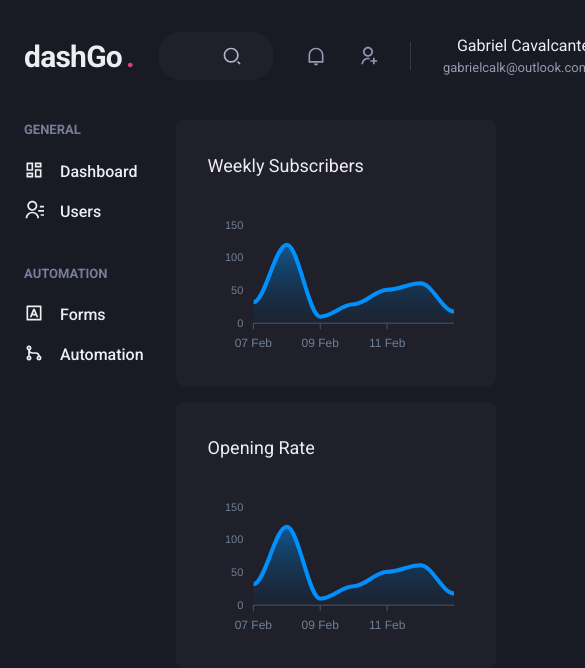
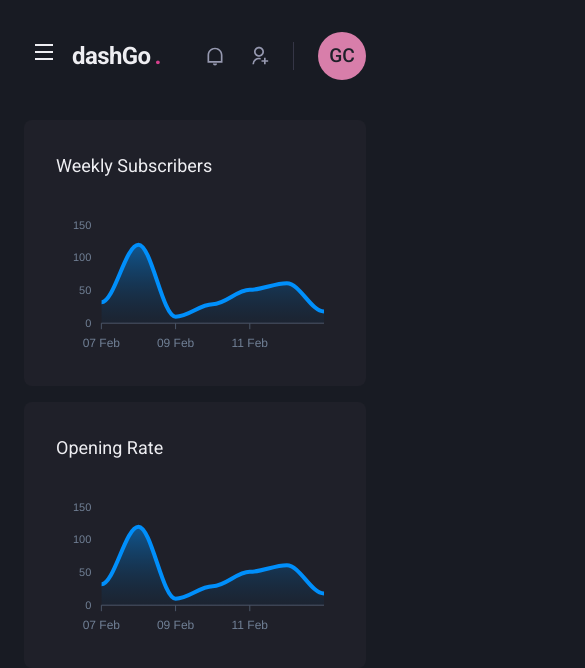
Before and after one commit to gabrielcalk/dashboard_next.js, a Next.js app: page /dashboard in a window 390 px wide. Shown: the top 668 px of the page, 585 px wide, since content can reach past the window. Built offline with nearby package versions, Linux system fonts and the light colour scheme.

Commit message:
added drawer and made the dashboard page responsive

```diff
--- a/src/components/Header/Logo.tsx
+++ b/src/components/Header/Logo.tsx
@@ -2,7 +2,8 @@
 
 export function Logo() {
   return (
-    <Text fontSize="3xl" fontWeight="bold" letterSpacing="tight" w="64">
+    // 2xl for the mobile and 3xl for the rest
+    <Text fontSize={["2xl", "3xl"]} fontWeight="bold" letterSpacing="tight" w="64">
       dashGo
       <Text as="span" ml="1" color="pink.500">
         .
--- a/src/components/Header/NotificationsNav.tsx
+++ b/src/components/Header/NotificationsNav.tsx
@@ -4,9 +4,9 @@
 export function NotificationsNav() {
   return (
     <HStack
-      spacing="8"
-      mx="8"
-      pr="8"
+      spacing={["6", "8"]}
+      mx={["6", "8"]}
+      pr={["6", "8"]}
       py="1"
       color="gray.300"
       borderRightWidth={1}
--- a/src/components/Header/Profile.tsx
+++ b/src/components/Header/Profile.tsx
@@ -1,8 +1,14 @@
 import { Box, Flex, Text, Avatar } from "@chakra-ui/react";
 
-export function Profile() {
+interface ProfileProps {
+  showProfileData?: boolean;
+}
+
+export function Profile({ showProfileData = true }: ProfileProps) {
   return (
     <Flex align="center">
+      {/* if show profile data is true, then return the email and name` */}
+      {showProfileData && (
         <Box mr="4" textAlign="right">
           {/* empty div */}
           <Text>Gabriel Cavalcante</Text>
@@ -10,6 +16,7 @@
             gabrielcalk@outlook.com
           </Text>
         </Box>
+      )}
       <Avatar size="md" name="Gabriel Cavalcante" />
     </Flex>
   );
--- a/src/components/Header/index.tsx
+++ b/src/components/Header/index.tsx
@@ -1,10 +1,21 @@
-import { Flex } from "@chakra-ui/react";
+import { Flex, Icon, IconButton, useBreakpointValue } from "@chakra-ui/react";
+import { RiMenuLine } from "react-icons/ri";
+import { useSideBarDrawer } from "../../contexts/SideBarDrawerContext";
 import { Logo } from "./Logo";
 import { NotificationsNav } from "./NotificationsNav";
 import { Profile } from "./Profile";
 import { Search } from "./Search";
 
 export function Header() {
+  // onOpen is a method that I will call to open the sidebar
+  const { onOpen } = useSideBarDrawer();
+
+  // will return true or false base on the screen width
+  const isWideVersion = useBreakpointValue({
+    base: false,
+    lg: true,
+  });
+
   return (
     <Flex
       as="header"
@@ -16,12 +27,26 @@
       align="center"
       px="6"
     >
+      {!isWideVersion && (
+        // button that is only a icon
+        <IconButton
+          icon={<Icon as={RiMenuLine} />}
+          fontSize="24"
+          variant="unstyled"
+          // What will happen when the user clicked
+          onClick={onOpen}
+          // what the button do
+          aria-label="Open navigation"
+          mr="2"
+        />
+      )}
+
       <Logo />
-      <Search />
+      {isWideVersion && <Search />}
 
       <Flex align="center" ml="auto">
         <NotificationsNav />
-        <Profile />
+        <Profile showProfileData={isWideVersion} />
       </Flex>
     </Flex>
   );
--- /dev/null
+++ b/src/components/Sidebar/SideBarNav.tsx
@@ -0,0 +1,25 @@
+import { Stack } from "@chakra-ui/react";
+import {
+  RiContactsLine,
+  RiDashboardLine,
+  RiGitMergeLine,
+  RiInputMethodLine,
+} from "react-icons/ri";
+import NavLink from "./NavLink";
+import NavSection from "./NavSection";
+
+export function SideBarNav() {
+  return (
+    <Stack spacing="10" align="flex-start">
+      <NavSection title="GENERAL">
+        <NavLink icon={RiDashboardLine}>Dashboard</NavLink>
+        <NavLink icon={RiContactsLine}>Users</NavLink>
+      </NavSection>
+
+      <NavSection title="AUTOMATION">
+        <NavLink icon={RiInputMethodLine}>Forms</NavLink>
+        <NavLink icon={RiGitMergeLine}>Automation</NavLink>
+      </NavSection>
+    </Stack>
+  );
+}
--- a/src/components/Sidebar/index.tsx
+++ b/src/components/Sidebar/index.tsx
@@ -1,27 +1,49 @@
-import { Box, Stack, Text, Link, Icon } from "@chakra-ui/react";
 import {
-  RiContactsLine,
-  RiDashboardLine,
-  RiGitMergeLine,
-  RiInputMethodLine,
-} from "react-icons/ri";
-import NavLink from "./NavLink";
-import NavSection from "./NavSection";
+  Box,
+  Drawer,
+  DrawerBody,
+  DrawerCloseButton,
+  DrawerContent,
+  DrawerHeader,
+  DrawerOverlay,
+  useBreakpointValue,
+} from "@chakra-ui/react";
+import { useSideBarDrawer } from "../../contexts/SideBarDrawerContext";
+import { SideBarNav } from "./SideBarNav";
 
 export function SideBard() {
+  // method that check if the side bar is open and the method to clode the sidebar
+  const { isOpen, onClose } = useSideBarDrawer();
+
+  const isDrawerSideBar = useBreakpointValue({
+    // return true if it is a medium or small screen, but false on other scenarios
+    base: true,
+    lg: false,
+  });
+
+  if (isDrawerSideBar == true) {
+    return (
+      // if isDrawerSideBar is true, then we will define as open and add the menu on the left
+      <Drawer isOpen={isOpen} placement="left" onClose={onClose}>
+        {/* let the screen darker to the drawer get the focus */}
+        <DrawerOverlay>
+          {/* Drawer content */}
+          <DrawerContent bg="gray.800" p="4">
+            {/* Button to close the drawer */}
+            <DrawerCloseButton mt="6" />
+            <DrawerHeader>Navegation</DrawerHeader>
+            <DrawerBody>
+              <SideBarNav />
+            </DrawerBody>
+          </DrawerContent>
+        </DrawerOverlay>
+      </Drawer>
+    );
+  }
+
   return (
     <Box as="aside" w="64" mr="8">
-      <Stack spacing="10" align="flex-start">
-        <NavSection title="GENERAL">
-          <NavLink icon={RiDashboardLine}>Dashboard</NavLink>
-          <NavLink icon={RiContactsLine}>Users</NavLink>
-        </NavSection>
-
-        <NavSection title="AUTOMATION">
-          <NavLink icon={RiInputMethodLine}>Forms</NavLink>
-          <NavLink icon={RiGitMergeLine}>Automation</NavLink>
-        </NavSection>
-      </Stack>
+      <SideBarNav />
     </Box>
   );
 }
--- /dev/null
+++ b/src/contexts/SideBarDrawerContext.tsx
@@ -0,0 +1,32 @@
+import { useDisclosure, UseDisclosureReturn } from "@chakra-ui/react";
+import { useRouter } from "next/router";
+import { createContext, ReactNode, useContext, useEffect } from "react";
+
+interface SideBarDrawerContextProps {
+  children: ReactNode;
+}
+
+type SideBarDrawerContextData = UseDisclosureReturn;
+
+const SideBarDrawerContext = createContext({} as SideBarDrawerContextData);
+
+export function SideBarDrawerProvider({ children }: SideBarDrawerContextProps) {
+  //   return isOpen and onClose and other info that can be used to the drawer
+  const disclosure = useDisclosure();
+  const router = useRouter();
+
+  // I will call this function every time that the router path changed
+  useEffect(() => {
+    // I will close the side bar
+    disclosure.onClose();
+  }, [router.asPath]); //router path
+
+  return (
+    <SideBarDrawerContext.Provider value={disclosure}>
+      {children}
+    </SideBarDrawerContext.Provider>
+  );
+}
+
+// function that return useContext to not needed to create useContext on the files that will use it
+export const useSideBarDrawer = () => useContext(SideBarDrawerContext);
--- a/src/pages/_app.tsx
+++ b/src/pages/_app.tsx
@@ -1,16 +1,19 @@
-import {AppProps} from 'next/app'
+import { AppProps } from "next/app";
 // context that give to our application the chakra informations (theme)
-import {ChakraProvider} from '@chakra-ui/react'
-import { theme } from '../styles/theme'
+import { ChakraProvider } from "@chakra-ui/react";
+import { theme } from "../styles/theme";
+import { SideBarDrawerProvider } from "../contexts/SideBarDrawerContext";
 
 function MyApp({ Component, pageProps }: AppProps) {
   return (
     // wrapping the app on the chakra provider context and passing the theme
     // by default the html come with some styles (body have margin and ul has padding left, per exemplo), using resetCSS, we delete this default styles
     <ChakraProvider resetCSS theme={theme}>
-      <Component {...pageProps} />
+      <SideBarDrawerProvider>
+        <Component {...pageProps} />
+      </SideBarDrawerProvider>
     </ChakraProvider>
-  )
+  );
 }
 
-export default MyApp
+export default MyApp;
```
Lines whose indentation alone changed are shown as unchanged.
